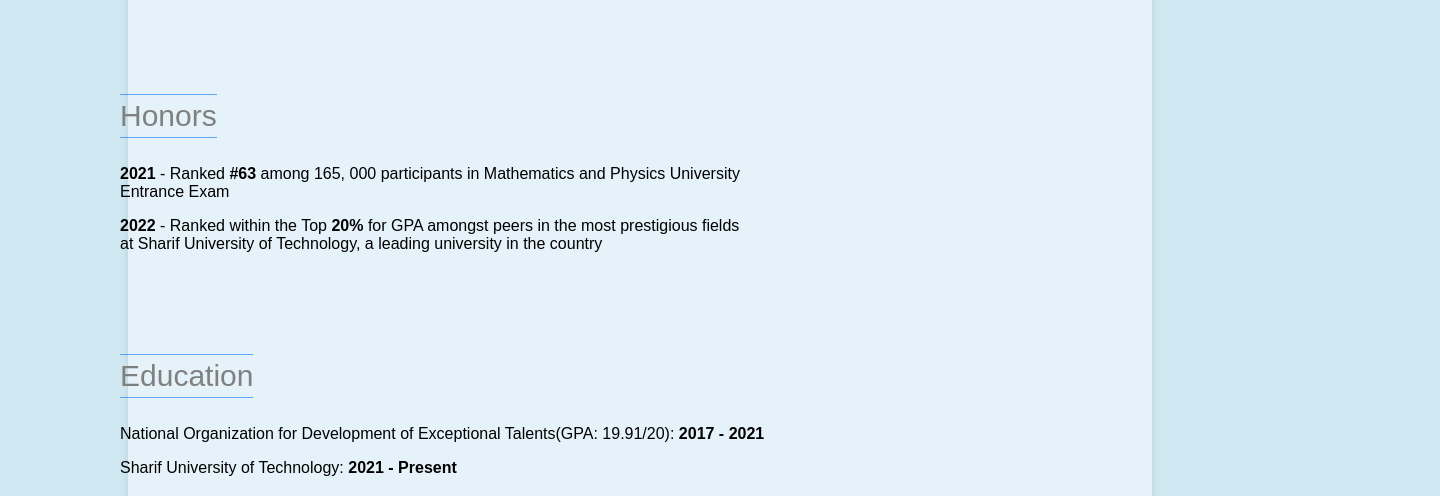
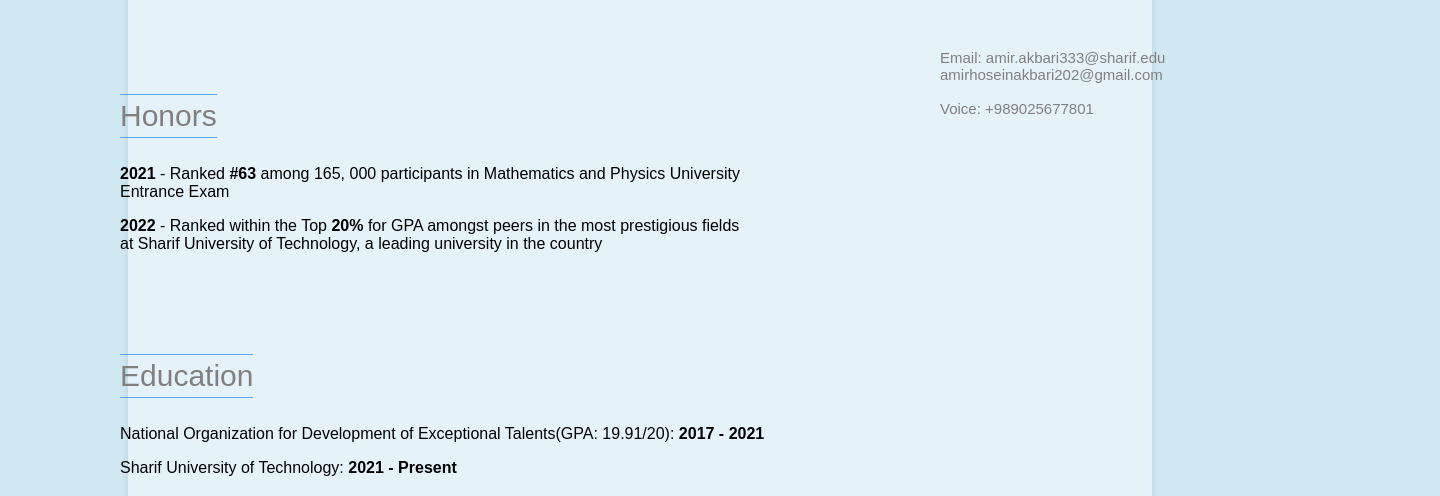
Before and after one commit to AHNakbari/AHNakbari.github.io, a plain HTML site: page index.html in a window 1280 px wide. Shown: the part 351-847 px from the top of the page, 1440 px wide, since content can reach past the window. Drawn offline with Linux system fonts and the light colour scheme.

Commit message:
contact me added

```diff
--- a/index.html
+++ b/index.html
@@ -29,6 +29,11 @@
                     which details my journey and the skills I've developed along the way.</p>
             </div>
             <img src="prof%20copy.jpg" alt="Your Image" class="profile-picture">
+            <div class="contact-me">
+                Email: amir.akbari333@sharif.edu<br>
+                amirhoseinakbari202@gmail.com<br><br>
+                Voice: +989025677801
+            </div>
             <div class="topic" style="top: 400px; left: -120px;">
                 <p>Honors</p>
             </div>
--- a/style.css
+++ b/style.css
@@ -92,6 +92,18 @@ main {
     border-radius: 5%; /* To make the image circular */
 }
 
+.contact-me {
+    position: absolute;
+    top: 380px;
+    left: 700px;
+    right: -500px;
+    max-width: 500px;
+    font-size: 15px;
+    text-align: left;
+    font-family: Arial, serif;
+    color: gray;
+}
+
 
 a {
     color: #007bff; /* Link color */
```
